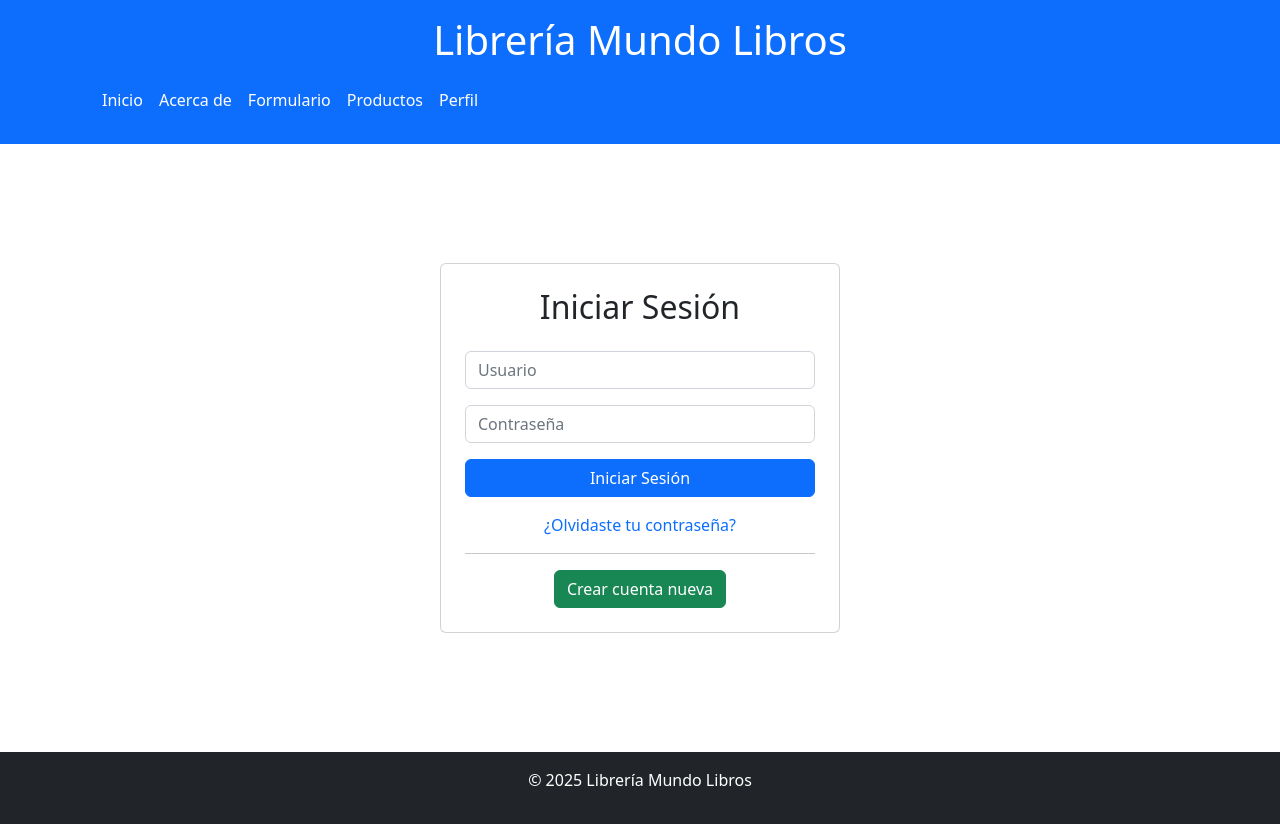
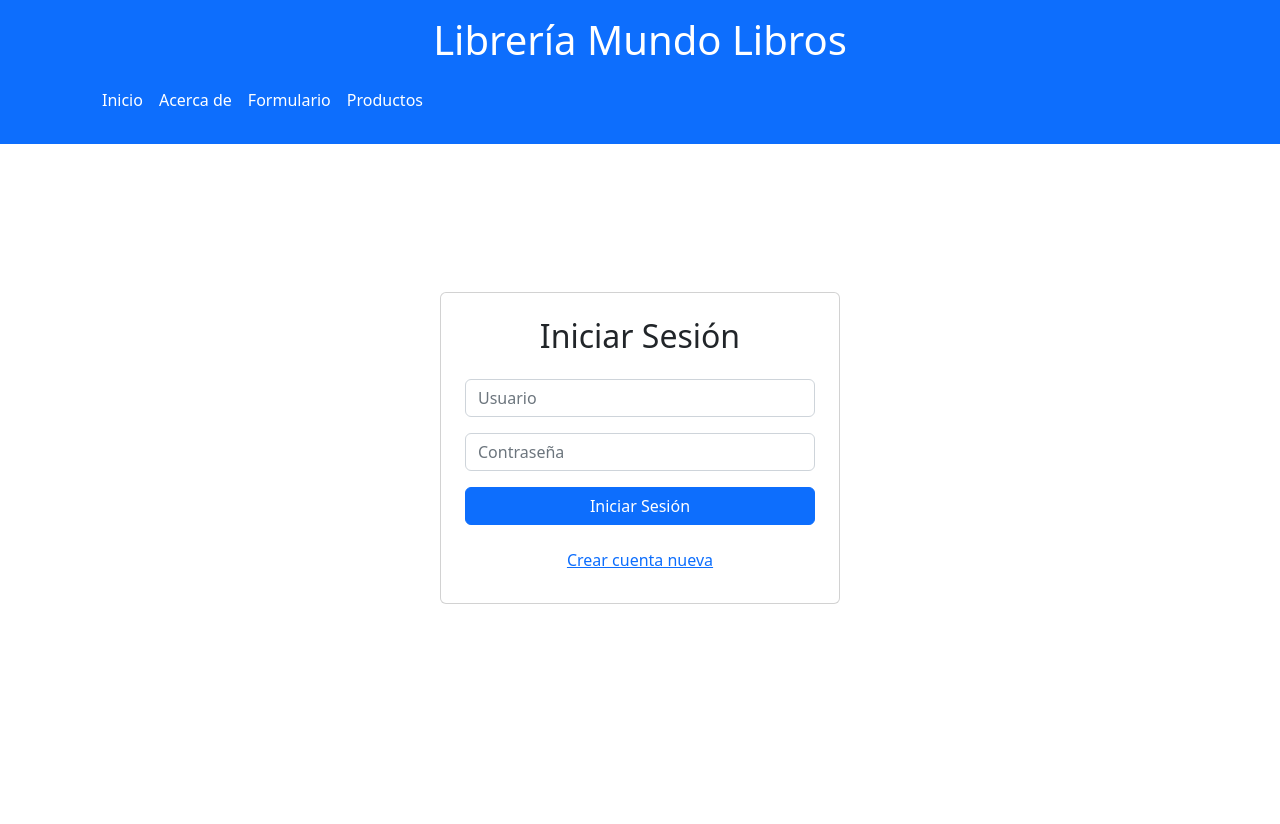
Before and after one commit to csandoval5/Desarrollo-Web, a Flask app: page /login in a window 1280 px wide. After the commit the page ends 604 px from the top, so only its background shows below. Run offline with Flask 3, Linux system fonts and the light colour scheme.

Commit message:
Actualizacion semana 16

```diff
--- a/mi_proyecto_flask/templates/base.html
+++ b/mi_proyecto_flask/templates/base.html
@@ -14,22 +14,18 @@
             <nav class="navbar navbar-expand-lg navbar-light">
                 <div class="container-fluid">
                     <ul class="navbar-nav me-auto mb-2 mb-lg-0">
-                        <li class="nav-item">
-                            <a class="nav-link text-white" href="{{ url_for('index') }}">Inicio</a>
-                        </li>
-                        <li class="nav-item">
-                            <a class="nav-link text-white" href="{{ url_for('about') }}">Acerca de</a>
-                        </li>
-                        <li class="nav-item">
-                            <a class="nav-link text-white" href="{{ url_for('formulario') }}">Formulario</a>
-                        </li>
-                        <li class="nav-item">
-                            <a class="nav-link text-white" href="{{ url_for('ver_productos') }}">Productos</a>
-                        </li>
-                        <li class="nav-item">
-                            <a class="nav-link text-white" href="{{ url_for('perfil') }}">Perfil</a>
-                        </li>
+                        <li class="nav-item"><a class="nav-link text-white" href="{{ url_for('index') }}">Inicio</a></li>
+                        <li class="nav-item"><a class="nav-link text-white" href="{{ url_for('about') }}">Acerca de</a></li>
+                        <li class="nav-item"><a class="nav-link text-white" href="{{ url_for('formulario') }}">Formulario</a></li>
+                        <li class="nav-item"><a class="nav-link text-white" href="{{ url_for('ver_productos') }}">Productos</a></li>
                     </ul>
+
+                    {% if current_user.is_authenticated %}
+                    <div class="d-flex align-items-center">
+                        <span class="text-white me-3">Bienvenido, {{ current_user.username }}</span>
+                        <a href="{{ url_for('logout') }}" class="btn btn-sm btn-danger">Cerrar Sesión</a>
+                    </div>
+                    {% endif %}
                 </div>
             </nav>
         </div>
@@ -37,8 +33,5 @@
     <main class="container mt-4">
         {% block content %}{% endblock %}
     </main>
-    <footer class="bg-dark text-white text-center p-3 mt-4">
-        <p>&copy; 2025 Librería Mundo Libros</p>
-    </footer>
 </body>
 </html>
--- a/mi_proyecto_flask/templates/login.html
+++ b/mi_proyecto_flask/templates/login.html
@@ -7,6 +7,18 @@
     <div class="card p-4" style="width: 100%; max-width: 400px;">
         <h2 class="text-center mb-4">Iniciar Sesión</h2>
 
+        {# Mostrar solo mensajes de error #}
+        {% with messages = get_flashed_messages(category_filter=["danger"]) %}
+            {% if messages %}
+                <div class="alert alert-danger alert-dismissible fade show" role="alert">
+                    {% for message in messages %}
+                        {{ message }}
+                    {% endfor %}
+                    <button type="button" class="btn-close" data-bs-dismiss="alert" aria-label="Close"></button>
+                </div>
+            {% endif %}
+        {% endwith %}
+
         <form method="POST" action="{{ url_for('login') }}">
             <div class="mb-3">
                 <input type="text" name="username" class="form-control" placeholder="Usuario" required>
@@ -15,17 +27,11 @@
                 <input type="password" name="password" class="form-control" placeholder="Contraseña" required>
             </div>
             <button type="submit" class="btn btn-primary w-100 mb-3">Iniciar Sesión</button>
+        </form>
 
-            <div class="text-center mb-3">
-                <a href="#" class="text-decoration-none">¿Olvidaste tu contraseña?</a>
-            </div>
-
-            <hr>
-
-            <div class="text-center">
-                <a href="{{ url_for('registro') }}" class="btn btn-success">Crear cuenta nueva</a>
-            </div>
-        </form>
+        <div class="text-center">
+            <a href="{{ url_for('registro') }}" class="btn btn-link">Crear cuenta nueva</a>
+        </div>
     </div>
 </div>
 {% endblock %}
```
